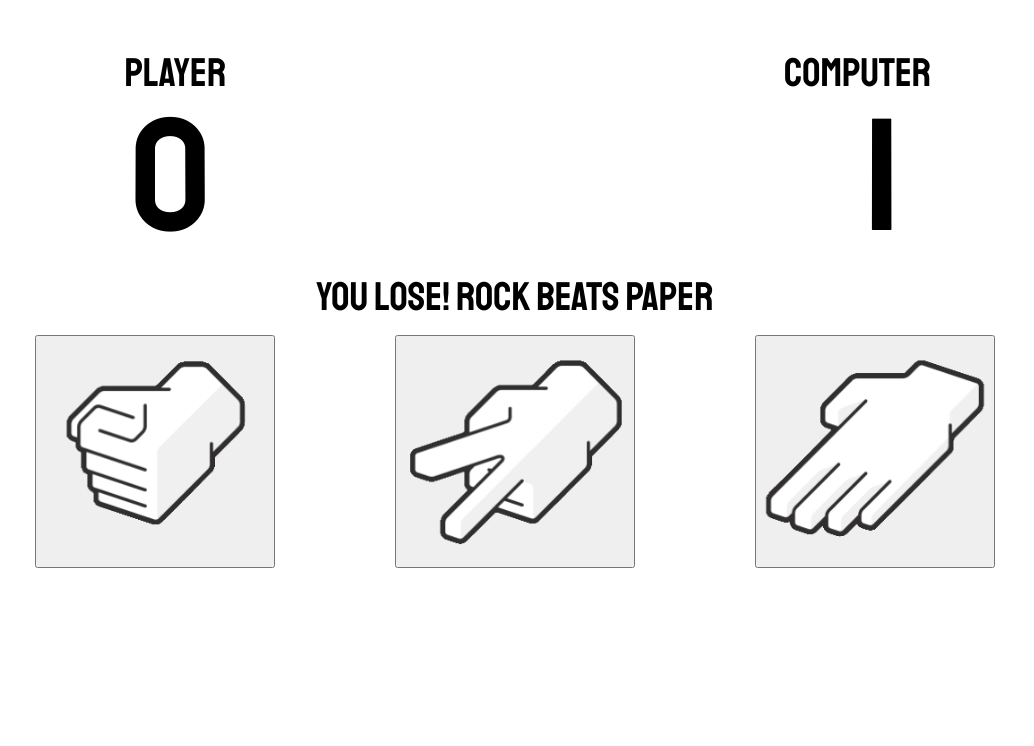
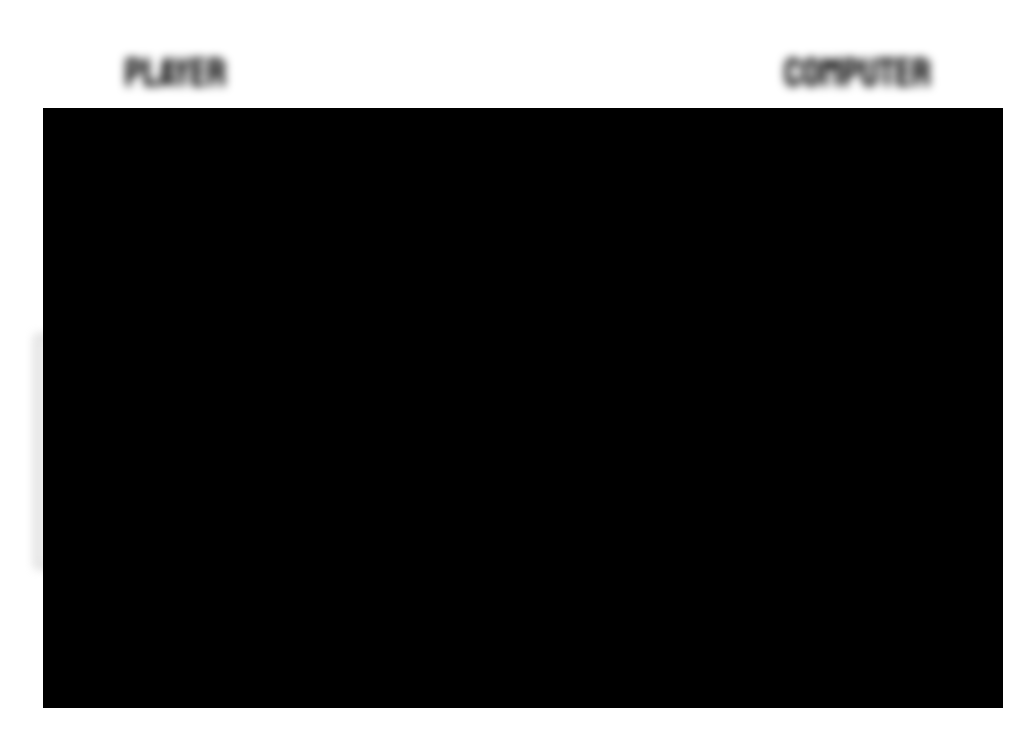
Before and after one commit to vincentt02/Rock-Paper-Scissors, a plain HTML site: page index.html in a window 1280 px wide. Both pictures are taken after a click on the button 280 px from the left and 451 px from the top of the page. Shown: the whole page, without its empty margins (125-1159 px from the left). Drawn offline with Linux system fonts and the light colour scheme.

Commit message:
added a early version of an action window

```diff
--- a/index.html
+++ b/index.html
@@ -14,7 +14,8 @@
     />
   </head>
   <body>
-    <div class="game">
+    <div id="action">TEST</div>
+    <div id="game">
       <div class="top">
         <div class="labels">
           <div id="playerLabel">Player</div>
--- a/script.js
+++ b/script.js
@@ -5,6 +5,9 @@ const scissors = document.getElementById("scissors");
 const resultDiv = document.getElementById("result");
 const scorePlayerDiv = document.getElementById("scorePlayer");
 const scoreComputerDiv = document.getElementById("scoreComputer");
+
+const gameWindow = document.getElementById("game");
+const actionWindow = document.getElementById("action");
 
 rock.addEventListener("click", () => {
   playRound("Rock", computerPlay());
@@ -31,8 +34,17 @@ function computerPlay() {
 let scorePlayer = 0;
 let scoreComputer = 0;
 
+function unBlurAndHide() {
+  game.removeAttribute("class", "blur");
+  actionWindow.style.display = "none";
+}
+
 function playRound(playerSelection, computerSelection) {
   let result = 0;
+  game.setAttribute("class", "blur");
+  actionWindow.style.display = "block";
+  setTimeout(unBlurAndHide, 5000);
+
   if (playerSelection.toLowerCase() == "rock") {
     if (computerSelection.toLowerCase() == "scissors") {
       scorePlayer++;
--- a/style.css
+++ b/style.css
@@ -1,4 +1,27 @@
-.game {
+.blur   {
+    filter: blur(5px);
+    -webkit-filter: blur(5px);
+    -moz-filter: blur(5px);
+    -o-filter: blur(5px);
+    -ms-filter: blur(5px);
+}
+
+
+#action {
+    display:none;
+    position: absolute;
+    z-index: 999;
+    margin: 12.5vh 12.5vw;
+    width: 75vw;
+    height: 75vh;
+    background-color: black;
+
+
+
+
+}
+
+#game {
     display:flex;
     flex-direction: column;
     align-items: center;
```
